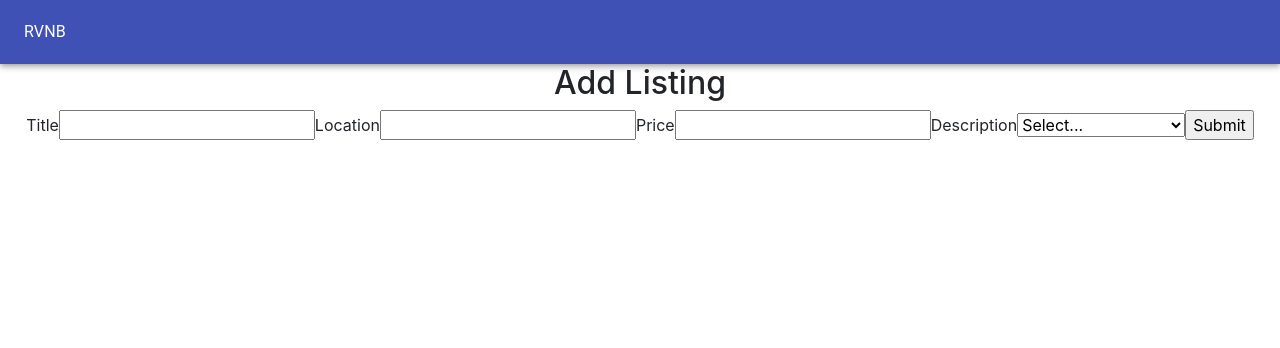
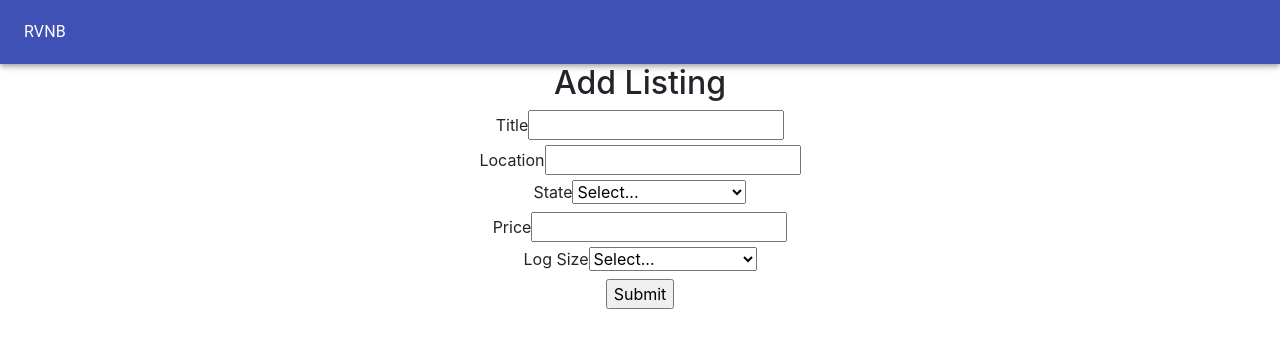
Before and after one commit to bwft-RVcamping-Airbnb/Frontend, a React (Create React App) app: page /user/1/add in a window 1280 px wide. Shown: the top 348 px of the page. Built offline with nearby package versions, Linux system fonts and the light colour scheme; sample sign-in values are in the browser's storage.

Commit message:
Adding AddListing Form, reducer, action

```diff
--- a/src/actions/getLogIn.js
+++ b/src/actions/getLogIn.js
@@ -1,5 +1,5 @@
 import axios from 'axios';
-import { push } from 'connected-react-router'
+import { push } from 'connected-react-router';
 
 import {LOGIN_FETCHING, LOGIN_SUCCESS, LOGIN_FAILURE} from './index';
 
--- a/src/actions/index.js
+++ b/src/actions/index.js
@@ -20,3 +20,8 @@
 export const FETCHING_LISTING_DATA = 'FETCHING_LISTING_DATA ';
 export const FETCHING_LIST_DATA_SUCCESS = 'FETCHING_LIST_DATA_SUCCESS';
 export const FETCHING_LIST_DATA_FAILURE = 'FETCHING_LIST_DATA_FAILURE';
+
+//ADD LISTING ACTION DISPATCH GLOBALS
+export const ADDING_LISTING = 'ADDING_LISTING';
+export const ADDING_LISTING_SUCCESS = 'ADDING_LISTING_SUCCESS';
+export const ADDING_LISTING_FAILURE = 'ADDING_LISTING_FAILURE';
--- a/src/components/Listings/AddListing.js
+++ b/src/components/Listings/AddListing.js
@@ -19,32 +19,97 @@
       {!props.isLoading &&
         <>
           <h2>Add Listing</h2>
+            <div className="form-container">
+
             <form className="App" onSubmit={handleSubmit(onSubmit)}>
-
+            <div>
               <label>Title</label>
               <input name='title' ref={register({ required: true})} />
               {errors.title && errors.title.type === 'required' && (<p>This is required</p>)}
-
+            </div>
+            <div>
               <label>Location</label>
               <input name='location' ref={register({ required: true})} />
               {errors.location && errors.location.type === 'required' && (<p>This is required</p>)}
-
+            </div>
+            <div>
+            <label>State</label>
+              <select name='state' ref={register({ required: true})} >
+                <option value="">Select...</option>
+                <option value="AL">Alabama</option>
+                <option value="AK">Alaska</option>
+                <option value="AZ">Arizona</option>
+                <option value="AR">Arkansas</option>
+                <option value="CA">California</option>
+                <option value="CO">Colorado</option>
+                <option value="CT">Connecticut</option>
+                <option value="DE">Delaware</option>
+                <option value="DC">District Of Columbia</option>
+                <option value="FL">Florida</option>
+                <option value="GA">Georgia</option>
+                <option value="HI">Hawaii</option>
+                <option value="ID">Idaho</option>
+                <option value="IL">Illinois</option>
+                <option value="IN">Indiana</option>
+                <option value="IA">Iowa</option>
+                <option value="KS">Kansas</option>
+                <option value="KY">Kentucky</option>
+                <option value="LA">Louisiana</option>
+                <option value="ME">Maine</option>
+                <option value="MD">Maryland</option>
+                <option value="MA">Massachusetts</option>
+                <option value="MI">Michigan</option>
+                <option value="MN">Minnesota</option>
+                <option value="MS">Mississippi</option>
+                <option value="MO">Missouri</option>
+                <option value="MT">Montana</option>
+                <option value="NE">Nebraska</option>
+                <option value="NV">Nevada</option>
+                <option value="NH">New Hampshire</option>
+                <option value="NJ">New Jersey</option>
+                <option value="NM">New Mexico</option>
+                <option value="NY">New York</option>
+                <option value="NC">North Carolina</option>
+                <option value="ND">North Dakota</option>
+                <option value="OH">Ohio</option>
+                <option value="OK">Oklahoma</option>
+                <option value="OR">Oregon</option>
+                <option value="PA">Pennsylvania</option>
+                <option value="RI">Rhode Island</option>
+                <option value="SC">South Carolina</option>
+                <option value="SD">South Dakota</option>
+                <option value="TN">Tennessee</option>
+                <option value="TX">Texas</option>
+                <option value="UT">Utah</option>
+                <option value="VT">Vermont</option>
+                <option value="VA">Virginia</option>
+                <option value="WA">Washington</option>
+                <option value="WV">West Virginia</option>
+                <option value="WI">Wisconsin</option>
+                <option value="WY">Wyoming</option>
+              </select>
+              {errors.state && <p>This is required</p>}
+            </div>
+            <div>
               <label>Price</label>
               <input name='price' ref={register({ required: true})} />
               {errors.price && <p>This is required</p>}
-
-          <label>Description</label>
-          <select name='description' ref={register({ required: true})} >
+            </div>
+            <div>
+            <label>Log Size</label>
+              <select name='size' ref={register({ required: true})} >
                 <option value="">Select...</option>
                 <option value="small">Small 8ft to 16ft</option>
                 <option value="medium">Medium 17ft to 25ft</option>
                 <option value="large">Large 26ft to 35ft</option>
                 <option value="xlarge">XLarge 36ft to 43ft</option>
               </select>
-          {errors.description && <p>This is required</p>}
-
+              {errors.size && <p>This is required</p>}
+            </div>
               <input type='submit' />
             </form>
+
+          </div>
         </>
       }
     </div>
```
Also changed, not shown: src/actions/addListingAction.js (added, +9 -0 lines), src/reducers/addListingReducer.js (added, +33 -0 lines). Lines whose indentation alone changed are shown as unchanged.
